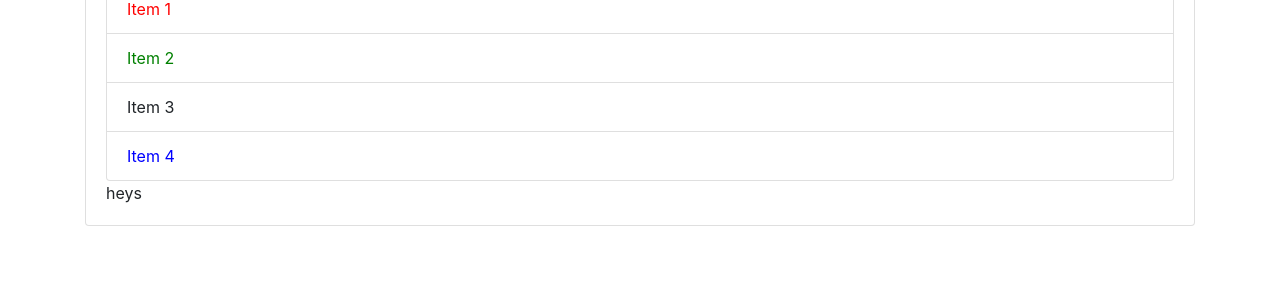
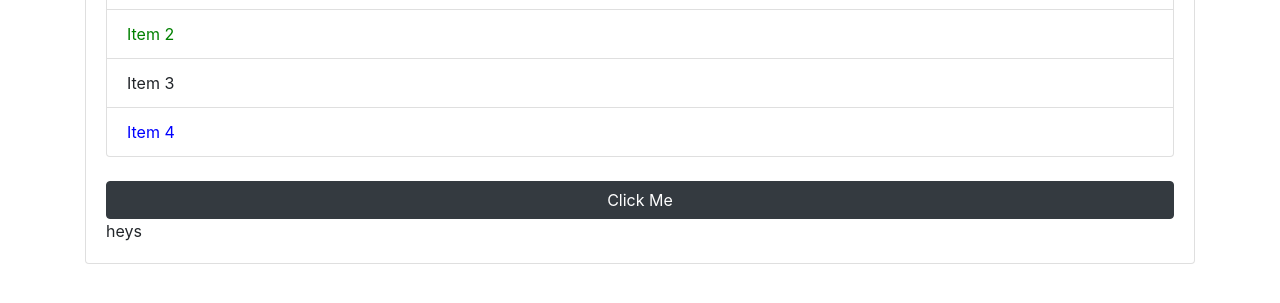
Before and after one commit to EmanuelDajti/JavaScript-DOM-Manipulation, a plain HTML site: page index.html in a window 1280 px wide. Shown: the part 321-624 px from the top of the page. Drawn offline with nearby package versions, Linux system fonts and the light colour scheme.

Commit message:
Added Commmitment

```diff
--- a/dom.js
+++ b/dom.js
@@ -157,6 +157,7 @@ console.log(itemList.previousElementSibling);
 
 //Create a div
 
+/*
 var newDiv = document.createElement('div');
 
 //Add class
@@ -184,3 +185,12 @@ var h1 = document.querySelector('header h1');
 console.log(newDiv);
 
 container.insertBefore(newDiv, h1);
+
+*/
+
+var button = document.getElementById('button').addEventListener
+('click', buttonclick);
+
+function buttonclick() {
+    console.log('Button Clicked');
+}
--- a/index.html
+++ b/index.html
@@ -27,8 +27,11 @@
       <li class="list-group-item">Item 2</li>
       <li class="list-group-item">Item 3</li>
       <li class="list-group-item">Item 4</li>
-
     </ul>
+    <br>
+    <button class="btn btn-dark btn-block" id="button">
+    Click Me
+    </button>
     <span>heys</span>
    </div>
   </div>
```
